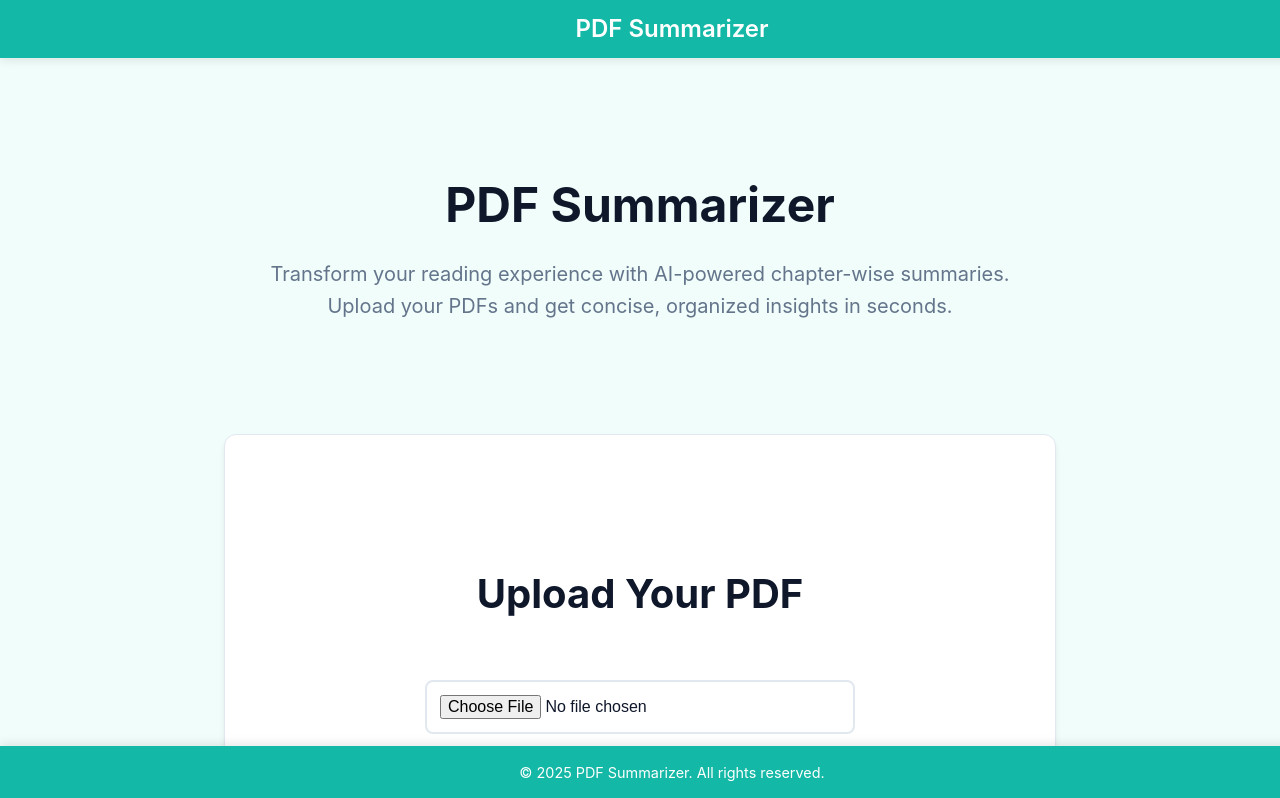
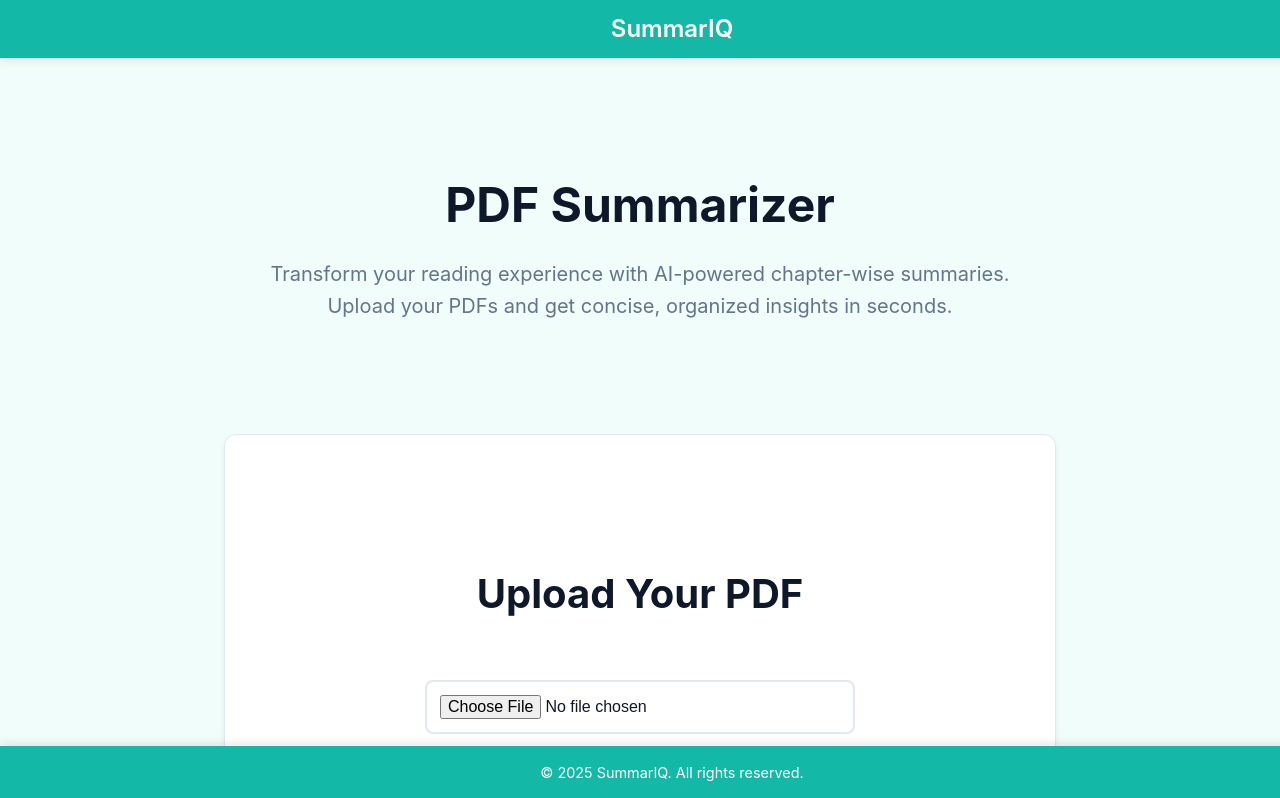
Before and after one commit to lord-rudra0/Python_Project_1, a React (Vite) app in the folder frontend/: page / in a window 1280 px wide. Shown: the top 798 px of the page. Built offline with nearby package versions, Linux system fonts and the light colour scheme.

Commit message:
read me added

```diff
--- a/frontend/src/component/Footer/Footer.jsx
+++ b/frontend/src/component/Footer/Footer.jsx
@@ -15,7 +15,7 @@ function Footer() {
                 animate={{ opacity: 1 }}
                 transition={{ delay: 0.3, duration: 0.5 }}
             >
-                © {new Date().getFullYear()} PDF Summarizer. All rights reserved.
+                © {new Date().getFullYear()} SummarIQ. All rights reserved.
             </motion.p>
         </motion.footer>
     );
--- a/frontend/src/component/Navbar/navbar.jsx
+++ b/frontend/src/component/Navbar/navbar.jsx
@@ -31,7 +31,7 @@ function Navbar() {
                 animate={{ opacity: 1, x: 0 }}
                 transition={{ delay: 0.2, duration: 0.5 }}
             >
-                <h1>PDF Summarizer</h1>
+                <h1>SummarIQ</h1>
             </motion.div>
         </motion.nav>
     );
```
Also changed, not shown: 2 other files (tests, documents, lock files or other folders).
